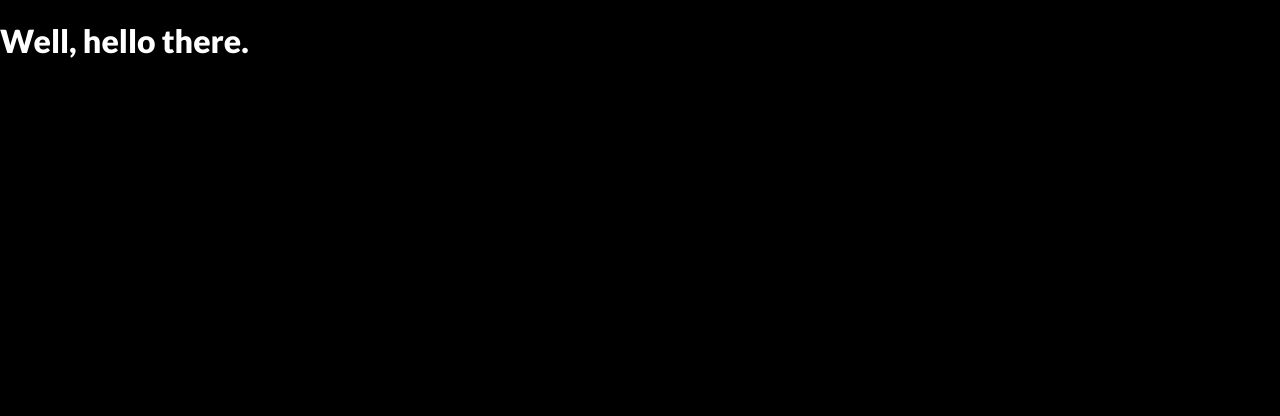
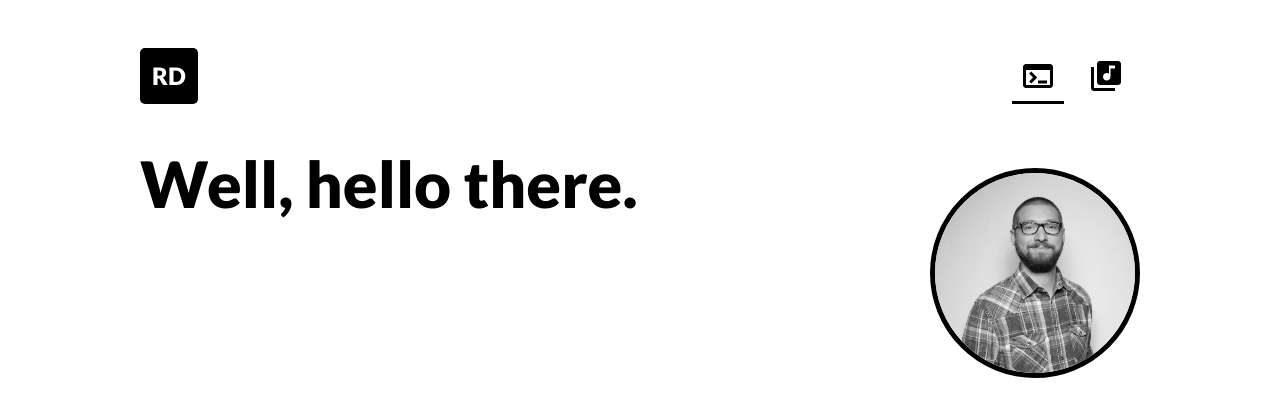
Before and after one commit to rudodd/rustindodd, a Next.js app: page / in a window 1280 px wide. Shown: the top 416 px of the page. Built offline with nearby package versions, Linux system fonts and the light colour scheme.

Commit message:
added menu and images

```diff
--- /dev/null
+++ b/components/Header.js
@@ -0,0 +1,39 @@
+// import library functionality
+import React, { useEffect, useState } from 'react';
+
+// import componenets
+
+import Icon from '@mui/material/Icon';
+import TerminalIcon from '@mui/icons-material/Terminal';
+import LibraryMusicIcon from '@mui/icons-material/LibraryMusic';
+
+export default function Header(props) {
+
+  const { setContent, showContent } = props;
+  const [selectedItem, setSelectedItem] = useState('code');
+  const [visible, setVisible] = useState(false);
+
+  useEffect(() => {
+    if (showContent) {
+      setVisible(true);
+    }
+  }, [showContent])
+
+  useEffect(() => {
+    setContent(selectedItem);
+  }, [selectedItem])
+
+  return (
+    <header>
+      <div className="logo">RD</div>
+      <div className={`menu ${selectedItem}${!visible ? ' hidden' : ''}`}>
+        <button onClick={() => setSelectedItem('code')}>
+          <Icon fontSize="large" component={TerminalIcon} />
+        </button>
+        <button onClick={() => setSelectedItem('music')}>
+          <Icon fontSize="large" component={LibraryMusicIcon} />
+        </button>
+      </div>
+    </header>
+  )
+}
--- a/pages/index.js
+++ b/pages/index.js
@@ -1,14 +1,49 @@
-import Head from 'next/head'
+// import library functionality
+import React, {useState, useEffect} from 'react';
+
+// import components
+import Head from 'next/head';
+import Header from '../components/Header';
+import Image from 'next/image';
 
 export default function Home() {
+
+  const [textOneVisible, setTextOneVisible] = useState(false);
+  const [textTwoVisible, setTextTwoVisible] = useState(false);
+  const [introTextSmall, setIntroTextSmall] = useState(false);
+  const [showContent, setShowContent] = useState(false);
+  const [selectedContent, setSelectedContent] = useState('code');
+
+  useEffect(() => {
+    setTimeout(() => {
+      setTextOneVisible(true);
+    }, 500)
+    setTimeout(() => {
+      setTextTwoVisible(true);
+    }, 1500)
+    setTimeout(() => {
+      setIntroTextSmall(true);
+    }, 3000)
+    setTimeout(() => {
+      setShowContent(true);
+    }, 3500)
+  }, [])
+
   return (
-    <div className="app-container">
+    <>
       <Head>
         <title>Rustin Dodd - Austin, Texas based Front-End Developer nd Musician</title>
       </Head>
-      <div className="intro">
-        <h1>Well, hello there.</h1>
-      </div>
-    </div>
+      <Header showContent={showContent} setContent={setSelectedContent} />
+      <main>
+        <div className={`avatar${!showContent ? ' hidden' : ''}`}>
+          <Image src="/img/rustin-dodd.jpg" height="200" width="200" alt="Rustin Dodd" priority className={selectedContent != 'code' ? 'hidden' : ''} />
+          <Image src="/img/ezra-foster.jpg" height="200" width="200" alt="Ezra Foster" className={selectedContent != 'music' ? 'hidden' : ''} />
+        </div>
+        <div className={`intro${introTextSmall ? ' small' : ''}`}>
+          <h1><span className={!textOneVisible ? 'hidden' : '' }>Well, </span><span className={!textTwoVisible ? 'hidden' : '' }>hello there.</span></h1>
+        </div>
+      </main>
+    </>
   )
 }
--- a/styles/app.scss
+++ b/styles/app.scss
@@ -3,17 +3,157 @@
 // Font import
 @import url('https://fonts.googleapis.com/css2?family=Lato:ital,wght@0,300;0,400;0,900;1,300;1,400;1,900&family=Open+Sans:ital,wght@0,300;0,400;0,500;0,600;0,700;0,800;1,300;1,400;1,500;1,600;1,700;1,800&display=swap');
 
+:root {
+  --bg-color: white;
+  --text-color: black;
+  --max-width: 1000px;
+}
+
+@media (prefers-color-scheme: dark) {
+  :root {
+    --bg-color: black;
+    --text-color: white;
+  }
+}
+
 html,
 body {
-  height: 100vh;
-  width: 100vw;
-  padding: 0;
+  height: calc(100vh - 6rem);
+  width: calc(100vw - 6rem);
+  padding: 1.5rem; // applies to both body and HTML, so it doubles
   margin: 0;
-  background: black;
-  color: white;
   font-family: 'Lato', sans-serif;
+  background: var(--bg-color);
+  color: var(--text-color);
 }
 
-.app-container {
+header {
+  display:flex;
+  max-width: var(--max-width);
+  margin: auto;
 
+  .logo {
+    background: var(--text-color);
+    color: var(--bg-color);
+    font-size: 1.5rem;
+    font-weight: 900;
+    line-height: 1;
+    display: inline-block;
+    padding: 1rem 0.75rem;
+    border-radius: 5px;
+  }
+
+  .menu {
+    position: relative;
+    display: flex;
+    margin-left: auto;
+    min-height: 100%;
+    opacity: 100%;
+    transition: ease all 0.5s;
+
+    &::after {
+      position: absolute;
+      content: '';
+      height: 3px;
+      width: calc(50% - 1rem);
+      background: var(--text-color);
+      bottom: 0;
+      transition: ease all 0.5s;
+      margin: 0 0.5rem;
+    }
+
+    &.hidden {
+      opacity: 0%;
+    }
+
+    &.code {
+
+      &::after {
+        transform: translateX(0);
+      }
+    }
+
+    &.music {
+
+      &::after {
+        transform: translateX(calc(100% + 1rem));
+      }
+    }
+
+    button {
+      background: none;
+      border: 0;
+      font-size: large;
+      color: var(--text-color);
+      margin: 0;
+      padding: 0;
+      display: flex;
+      align-items: center;
+      justify-content: center;
+      margin: 0 1rem;
+      cursor: pointer;
+    }
+  }
 }
+
+main {
+  position: relative;
+  width: 100%;
+  padding: 4rem 0;
+  max-width: var(--max-width);
+  margin: auto;
+
+  .avatar {
+    position: absolute;
+    top: 4rem;
+    right: 0;
+    height: 200px;
+    width: 200px;
+    opacity: 100%;
+    transition: ease all 0.5s;
+    border-radius: 50%;
+    overflow: hidden;
+    border: solid 5px var(--text-color);
+
+    &.hidden {
+      opacity: 0%;
+    }
+
+    img {
+      position: absolute;
+      top: 0;
+      right: 0;
+      opacity: 100%;
+      transition: ease all 0.5s;
+
+      &.hidden {
+        opacity: 0%;
+      }
+    }
+  }
+
+  .intro {
+    font-size: 3rem;
+    line-height: 3rem;
+
+    &.small {
+      font-size: 2rem;
+      line-height: 2rem;
+      transition: linear all 0.05s;
+    }
+
+    h1 {
+      margin: 0;
+
+      span {
+        opacity: 100%;
+        transition: ease all 0.5s;
+
+        &.hidden {
+          opacity: 0%;
+        }
+      }
+
+    }
+  }
+}
```
Also changed, not shown: public/img/ezra-foster.jpg (added), public/img/rustin-dodd.jpg (added).
